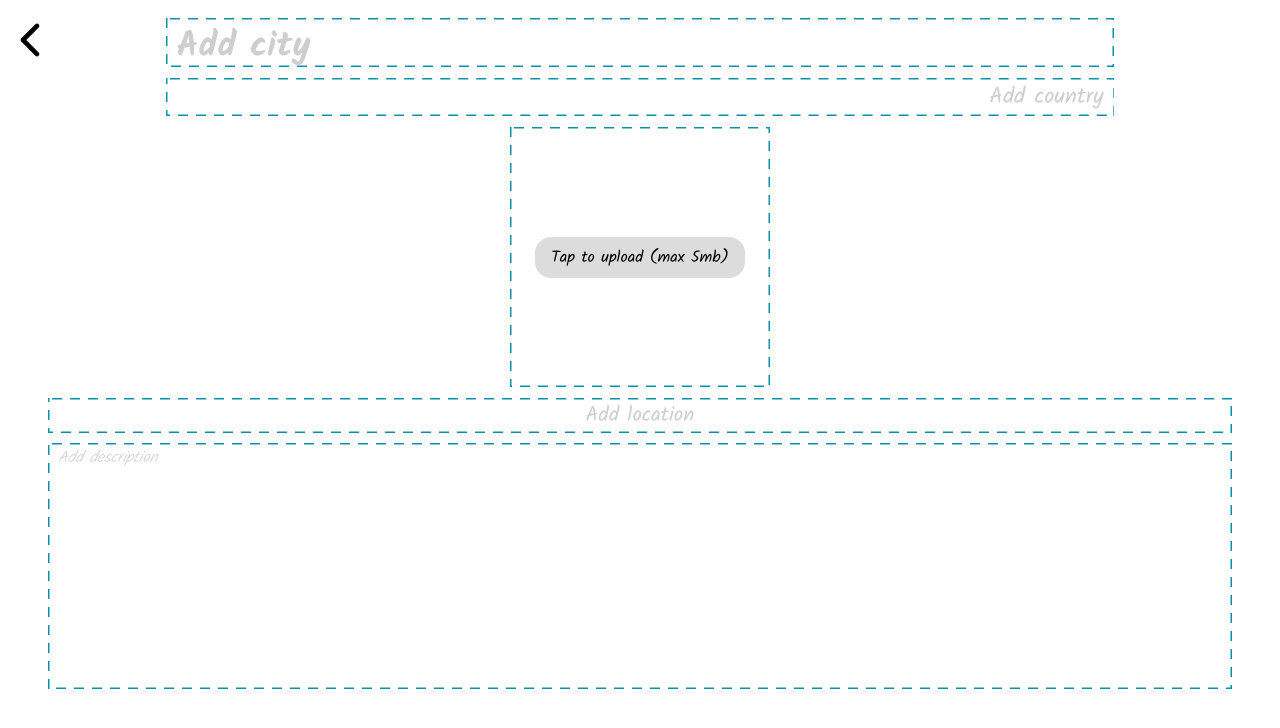
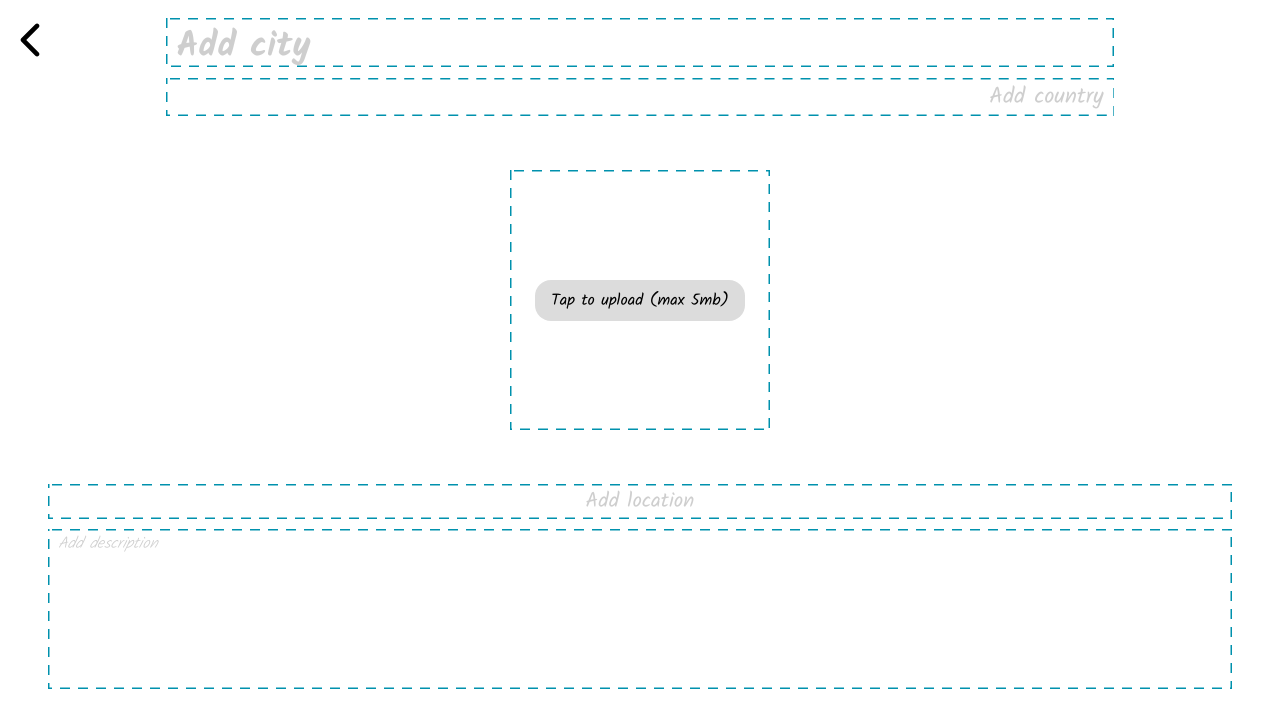
Before and after one commit to maheralsamman/travelogger, a React (Create React App) app in the folder client/: page /create in a window 1280 px wide. Shown: the top 728 px of the page. Built offline with nearby package versions, Linux system fonts and the light colour scheme; no server answers; sample sign-in values are in the browser's storage.

Commit message:
style css for trip form

```diff
--- a/client/src/components/SearchTrips.js
+++ b/client/src/components/SearchTrips.js
@@ -16,7 +16,7 @@ const SearchTrips = ({ setSearch }) => {
   return (
     <form onSubmit={handleSubmit} className={style.searchForm}>
       <div className={style.searchForm__inputContainer}>
-        <input onChange={e => setSearchTerm(e.target.value)} value={searchTerm} className={style.searchForm__input} type="text" placeholder='Search by country or logger' name="search" id="" />
+        <input onChange={e => setSearchTerm(e.target.value)} value={searchTerm} className={style.searchForm__input} type="text" placeholder='Country, City or Logger' name="search" id="" />
         {
           searchTerm
             ? <AiOutlineClose onClick={emptyInputField} className={style.searchForm__x} />
--- a/client/src/components/TripForm.js
+++ b/client/src/components/TripForm.js
@@ -96,10 +96,12 @@ const TripForm = ({ firstDraft, submit }) => {
                   maxLength={20}
               />
             </div>
-            <ImageUpload
-                fileUrl={currentStop.imageUrl}
-                setFileUrl={handleUpdateImage}
-            />
+            <div className={style.imageContainer}>
+                <ImageUpload
+                    fileUrl={currentStop.imageUrl}
+                    setFileUrl={handleUpdateImage}
+                />
+            </div>
             <input
                 value={currentStop.sublocation}
                 onChange={handleUpdateStop("sublocation")}
--- a/client/src/components/TripForm.module.css
+++ b/client/src/components/TripForm.module.css
@@ -66,6 +66,13 @@ button {
     background-image: none;
 }
 
+.imageContainer {
+    flex-grow: 1;
+    display: flex;
+    flex-direction: column;
+    justify-content: center;
+}
+
 .sublocation {
     font-size: 1.3em;
     text-align: center;
@@ -74,11 +81,11 @@ button {
 
 .description {
     resize: none;
-    flex-grow: 1;
     margin-bottom: 1em;
     font-style: italic;
     font-weight: 300;
     font-size: 1em;
+    height: 160px;
 }
 
 .buttonContainer {
--- a/client/src/redux/tripSlice.js
+++ b/client/src/redux/tripSlice.js
@@ -159,7 +159,7 @@ export const selectTrip = id => state => state.trips.trips.find(trip => trip._id
 
 export const selectTrips = searchTerm => state => searchTerm ?  state.trips.trips.filter(trip => {
   const regExp = new RegExp(searchTerm, "gi");
-  return regExp.test(trip.country) || regExp.test(trip.userName)
+  return regExp.test(trip.country) || regExp.test(trip.userName) || trip.stops.some(stop => regExp.test(stop.city))
 }) : state.trips.trips;
 
 // const thisTrip = useSelector(selectTrip(id))
```
